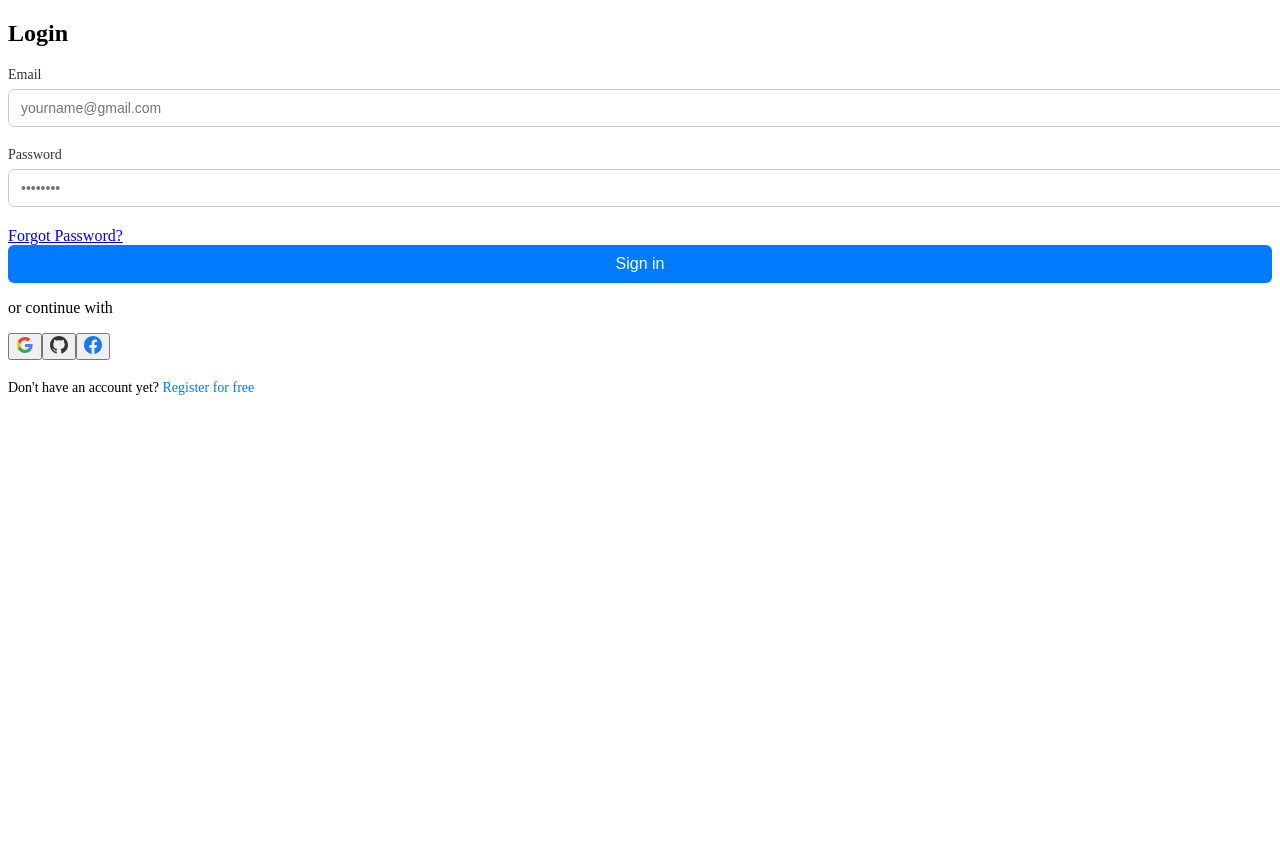
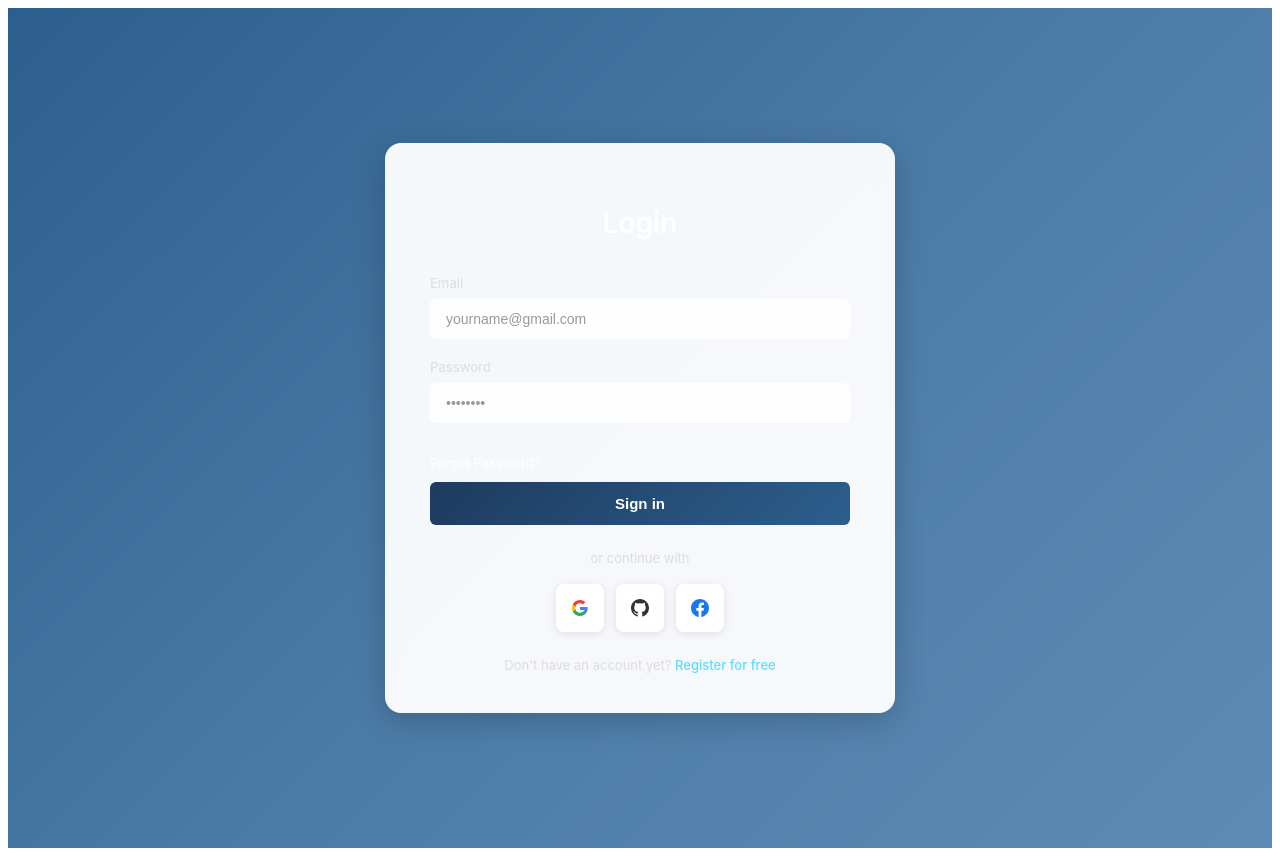
Before and after one commit to ChuManhCuong312/Internship_System_Frontend, a React (Vite) app: page /login in a window 1280 px wide. Before the commit the page ends 800 px from the top, so only its background shows below. Built offline with nearby package versions, Linux system fonts and the light colour scheme.

Commit message:
Update auth.css

```diff
--- a/src/styles/auth.css
+++ b/src/styles/auth.css
@@ -1,90 +1,241 @@
-/* --- Layout --- */
-.auth-container {
+/* ==================== Auth Layout ==================== */
+.auth-layout {
+  min-height: 100vh;
   display: flex;
   justify-content: center;
   align-items: center;
-  height: 100vh;
-  background: linear-gradient(135deg, #a1c4fd, #c2e9fb);
-  font-family: "Poppins", sans-serif;
+  background: linear-gradient(135deg, #2c5f8d 0%, #4a7ba7 50%, #5d8bb5 100%);
+  padding: 20px;
+  font-family: -apple-system, BlinkMacSystemFont, 'Segoe UI', 'Roboto', 'Oxygen',
+    'Ubuntu', 'Cantarell', 'Fira Sans', 'Droid Sans', 'Helvetica Neue',
+    sans-serif;
 }
 
-.auth-box {
-  background: #fff;
-  padding: 40px 50px;
-  border-radius: 12px;
-  width: 400px;
-  box-shadow: 0 4px 20px rgba(0, 0, 0, 0.1);
-  text-align: center;
-  animation: fadeIn 0.5s ease-in-out;
+/* ==================== Auth Card ==================== */
+.auth-card {
+  background: rgba(255, 255, 255, 0.95);
+  backdrop-filter: blur(10px);
+  padding: 40px 45px;
+  border-radius: 16px;
+  width: 100%;
+  max-width: 420px;
+  box-shadow: 0 8px 32px rgba(0, 0, 0, 0.2);
+  animation: fadeInUp 0.5s ease-out;
 }
 
-/* --- Text --- */
-.auth-box h2 {
-  margin-bottom: 25px;
-  color: #333;
+.auth-title {
+  color: #fff;
+  font-size: 28px;
   font-weight: 600;
+  margin-bottom: 35px;
+  text-align: center;
+}
+
+/* ==================== Form Styles ==================== */
+.auth-form {
+  width: 100%;
 }
 
 .form-group {
   margin-bottom: 20px;
-  text-align: left;
 }
 
 .form-group label {
   display: block;
-  font-size: 14px;
-  color: #333;
-  margin-bottom: 6px;
+  font-size: 13px;
+  font-weight: 500;
+  color: #e0e0e0;
+  margin-bottom: 8px;
+  text-transform: capitalize;
 }
 
-.form-group input {
+.form-input {
   width: 100%;
-  padding: 10px 12px;
-  border: 1px solid #ccc;
+  padding: 12px 16px;
+  font-size: 14px;
+  border: none;
   border-radius: 6px;
-  font-size: 14px;
+  background: rgba(255, 255, 255, 0.9);
+  color: #333;
   outline: none;
-  transition: border-color 0.3s;
+  transition: all 0.3s ease;
+  box-sizing: border-box;
 }
 
-.form-group input:focus {
-  border-color: #007bff;
+.form-input::placeholder {
+  color: #999;
 }
 
-/* --- Button --- */
+.form-input:focus {
+  background: rgba(255, 255, 255, 1);
+  box-shadow: 0 0 0 3px rgba(255, 255, 255, 0.2);
+}
+
+/* ==================== Buttons ==================== */
 .auth-btn {
   width: 100%;
-  padding: 10px;
-  background: #007bff;
+  padding: 13px 16px;
+  font-size: 15px;
+  font-weight: 600;
+  color: #fff;
+  background: linear-gradient(135deg, #1e3a5f 0%, #2c5f8d 100%);
   border: none;
-  color: #fff;
   border-radius: 6px;
-  font-size: 16px;
   cursor: pointer;
-  transition: background 0.3s ease;
+  transition: all 0.3s ease;
+  margin-top: 10px;
+  box-sizing: border-box;
 }
 
 .auth-btn:hover {
-  background: #0056b3;
+  background: linear-gradient(135deg, #2c5f8d 0%, #1e3a5f 100%);
+  transform: translateY(-1px);
+  box-shadow: 0 4px 12px rgba(0, 0, 0, 0.2);
 }
 
-/* --- Footer --- */
-.auth-footer {
-  margin-top: 20px;
-  font-size: 14px;
+.auth-btn:active {
+  transform: translateY(0);
 }
 
-.auth-footer a {
-  color: #007bff;
+/* ==================== Links ==================== */
+.auth-link {
+  display: inline-block;
+  margin-top: 12px;
+  font-size: 13px;
+  color: #fff;
   text-decoration: none;
+  transition: color 0.3s ease;
 }
 
-.auth-footer a:hover {
+.auth-link:hover {
+  color: #a8d5ff;
   text-decoration: underline;
 }
 
-/* --- Animation --- */
-@keyframes fadeIn {
-  from { opacity: 0; transform: translateY(-10px); }
-  to { opacity: 1; transform: translateY(0); }
+/* ==================== Social Login ==================== */
+.social-login {
+  margin-top: 25px;
 }
+
+.social-divider {
+  text-align: center;
+  font-size: 13px;
+  color: #ddd;
+  margin-bottom: 18px;
+  position: relative;
+}
+
+.social-buttons {
+  display: flex;
+  gap: 12px;
+  justify-content: center;
+}
+
+.social-btn {
+  width: 48px;
+  height: 48px;
+  border-radius: 8px;
+  border: none;
+  background: #fff;
+  cursor: pointer;
+  display: flex;
+  align-items: center;
+  justify-content: center;
+  transition: all 0.3s ease;
+  box-shadow: 0 2px 8px rgba(0, 0, 0, 0.1);
+}
+
+.social-btn:hover {
+  transform: translateY(-2px);
+  box-shadow: 0 4px 12px rgba(0, 0, 0, 0.15);
+}
+
+.social-btn:active {
+  transform: translateY(0);
+}
+
+.google-btn:hover {
+  background: #f8f9fa;
+}
+
+.github-btn:hover {
+  background: #f6f8fa;
+}
+
+.facebook-btn:hover {
+  background: #f0f5ff;
+}
+
+/* ==================== Auth Footer ==================== */
+.auth-footer {
+  margin-top: 25px;
+  text-align: center;
+}
+
+.auth-footer-text {
+  font-size: 13px;
+  color: #ddd;
+  margin: 0;
+}
+
+.auth-footer-link {
+  color: #5ddbff;
+  text-decoration: none;
+  font-weight: 500;
+  transition: color 0.3s ease;
+}
+
+.auth-footer-link:hover {
+  color: #a8d5ff;
+  text-decoration: underline;
+}
+
+/* ==================== Error Message ==================== */
+.error-message {
+  background: rgba(244, 67, 54, 0.1);
+  color: #f44336;
+  padding: 12px 16px;
+  border-radius: 6px;
+  font-size: 13px;
+  margin-bottom: 20px;
+  border-left: 3px solid #f44336;
+}
+
+.success-message {
+  background: rgba(76, 175, 80, 0.1);
+  color: #4caf50;
+  padding: 12px 16px;
+  border-radius: 6px;
+  font-size: 13px;
+  margin-bottom: 20px;
+  border-left: 3px solid #4caf50;
+}
+
+/* ==================== Animations ==================== */
+@keyframes fadeInUp {
+  from {
+    opacity: 0;
+    transform: translateY(20px);
+  }
+  to {
+    opacity: 1;
+    transform: translateY(0);
+  }
+}
+
+/* ==================== Responsive ==================== */
+@media (max-width: 480px) {
+  .auth-card {
+    padding: 30px 25px;
+  }
+
+  .auth-title {
+    font-size: 24px;
+    margin-bottom: 25px;
+  }
+
+  .social-btn {
+    width: 44px;
+    height: 44px;
+  }
+}
```
